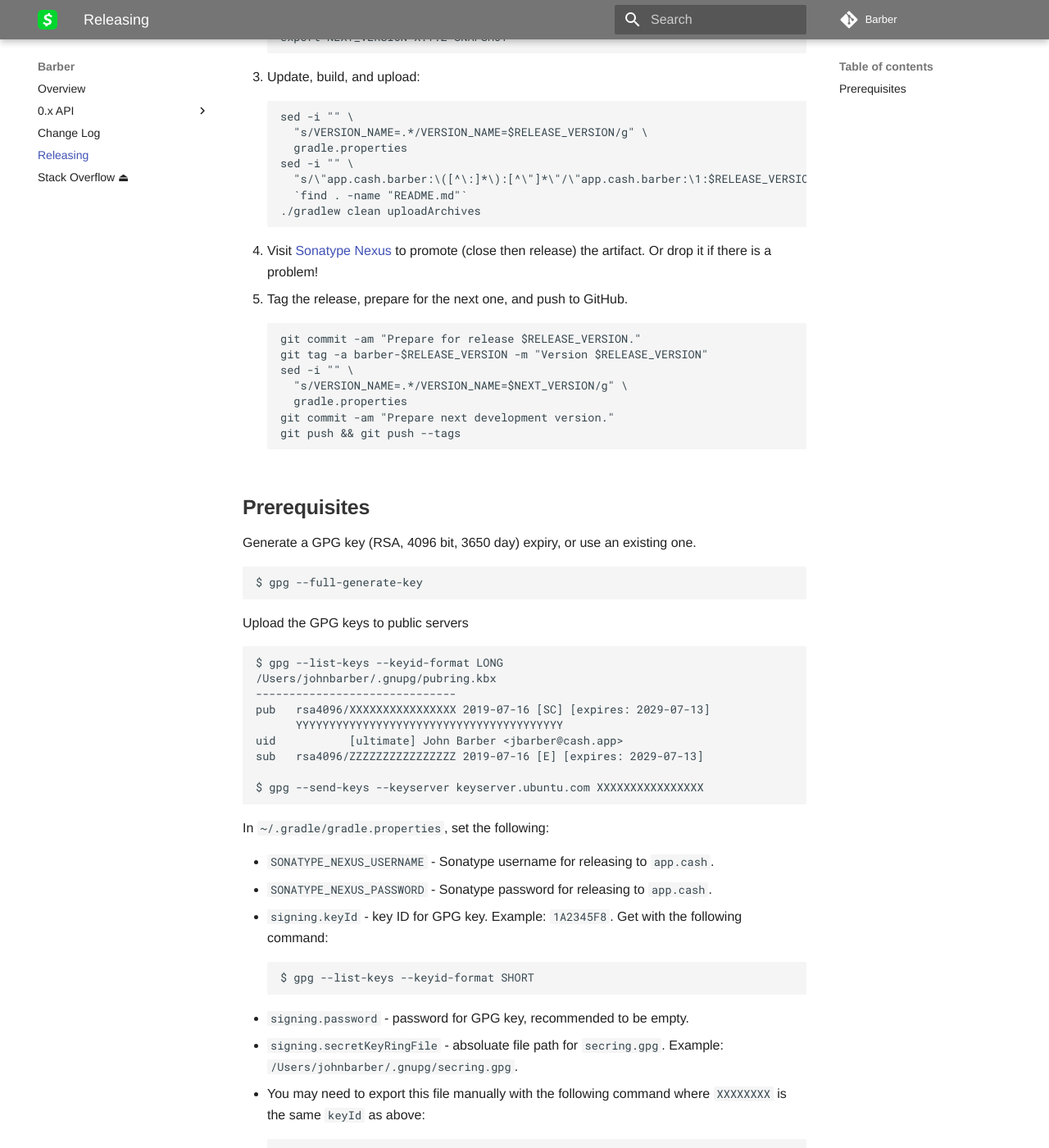
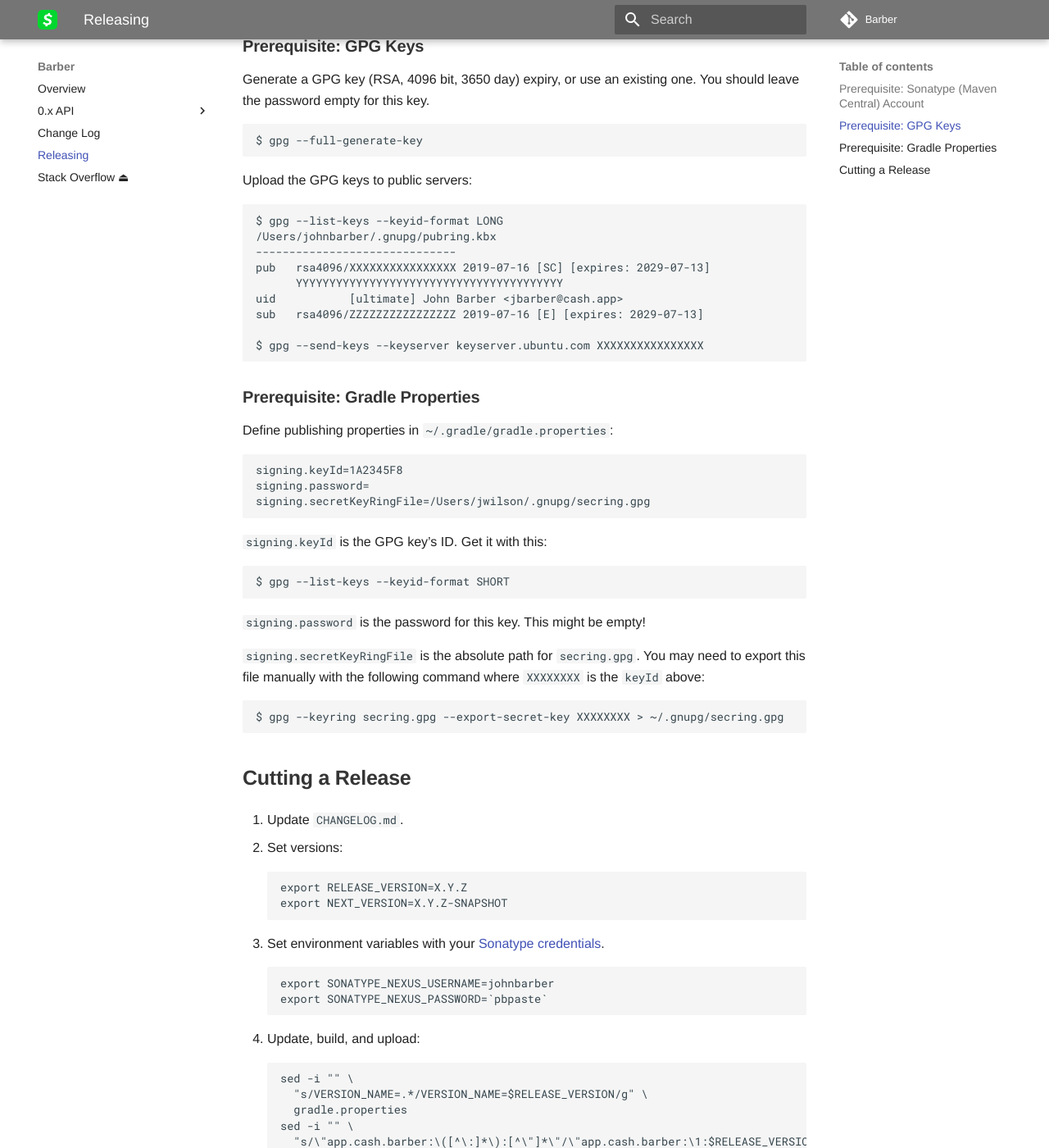
Before and after one commit to cashapp/barber, an MkDocs documentation site: the page built from docs/releasing.md, in a window 1280 px wide and 1400 px high, scrolled down 252 px. Shown: the whole window at 82% size. Built offline with MkDocs 1.6.1 and Material for MkDocs 9.7.7, drawn with Linux system fonts in a browser that asks for light colours; some web fonts are replaced; comment, search, counter and statistics services are not loaded; some of the changed text lies outside the part shown.

Commit message:
Revise the releasing guide
In particular, don't advocate putting passwords in config files.

````diff
--- a/docs/releasing.md
+++ b/docs/releasing.md
@@ -1,51 +1,21 @@
 Releasing
 =========
 
-1. Update `CHANGELOG.md`.
+### Prerequisite: Sonatype (Maven Central) Account
 
-2. Set versions:
+Create an account on the [Sonatype issues site][sonatype_issues]. Ask an existing publisher to open
+an issue requesting publishing permissions for `app.cash` projects.
 
-    ```
-    export RELEASE_VERSION=X.Y.Z
-    export NEXT_VERSION=X.Y.Z-SNAPSHOT
-    ```
+### Prerequisite: GPG Keys
 
-3. Update, build, and upload:
+Generate a GPG key (RSA, 4096 bit, 3650 day) expiry, or use an existing one. You should leave the
+password empty for this key.
 
-    ```
-    sed -i "" \
-      "s/VERSION_NAME=.*/VERSION_NAME=$RELEASE_VERSION/g" \
-      gradle.properties
-    sed -i "" \
-      "s/\"app.cash.barber:\([^\:]*\):[^\"]*\"/\"app.cash.barber:\1:$RELEASE_VERSION\"/g" \
-      `find . -name "README.md"`
-    ./gradlew clean uploadArchives
-    ```
-
-4. Visit [Sonatype Nexus](https://oss.sonatype.org/) to promote (close then release) the artifact. Or drop it if there is a problem!
-
-5. Tag the release, prepare for the next one, and push to GitHub.
-
-    ```
-    git commit -am "Prepare for release $RELEASE_VERSION."
-    git tag -a barber-$RELEASE_VERSION -m "Version $RELEASE_VERSION"
-    sed -i "" \
-      "s/VERSION_NAME=.*/VERSION_NAME=$NEXT_VERSION/g" \
-      gradle.properties
-    git commit -am "Prepare next development version."
-    git push && git push --tags
-    ```
-
-
-Prerequisites
--------------
-
-Generate a GPG key (RSA, 4096 bit, 3650 day) expiry, or use an existing one.
 ```
 $ gpg --full-generate-key
 ```
 
-Upload the GPG keys to public servers
+Upload the GPG keys to public servers:
 
 ```
 $ gpg --list-keys --keyid-format LONG
@@ -59,17 +29,77 @@ sub   rsa4096/ZZZZZZZZZZZZZZZZ 2019-07-16 [E] [expires: 2029-07-13]
 $ gpg --send-keys --keyserver keyserver.ubuntu.com XXXXXXXXXXXXXXXX
 ```
 
-In `~/.gradle/gradle.properties`, set the following:
+### Prerequisite: Gradle Properties
 
- * `SONATYPE_NEXUS_USERNAME` - Sonatype username for releasing to `app.cash`.
- * `SONATYPE_NEXUS_PASSWORD` - Sonatype password for releasing to `app.cash`.
- * `signing.keyId` - key ID for GPG key. Example: `1A2345F8`. Get with the following command:
+Define publishing properties in `~/.gradle/gradle.properties`:
+
+```
+signing.keyId=1A2345F8
+signing.password=
+signing.secretKeyRingFile=/Users/jwilson/.gnupg/secring.gpg
+```
+
+`signing.keyId` is the GPG key's ID. Get it with this:
+
    ```
    $ gpg --list-keys --keyid-format SHORT
    ```
- * `signing.password` - password for GPG key, recommended to be empty.
- * `signing.secretKeyRingFile` - absoluate file path for `secring.gpg`. Example: `/Users/johnbarber/.gnupg/secring.gpg`.
-   * You may need to export this file manually with the following command where `XXXXXXXX` is the same `keyId` as above:
-     ```
-     $ gpg --keyring secring.gpg --export-secret-key XXXXXXXX > ~/.gnupg/secring.gpg
-     ```
+
+`signing.password` is the password for this key. This might be empty!
+
+`signing.secretKeyRingFile` is the absolute path for `secring.gpg`. You may need to export this
+file manually with the following command where `XXXXXXXX` is the `keyId` above:
+
+   ```
+   $ gpg --keyring secring.gpg --export-secret-key XXXXXXXX > ~/.gnupg/secring.gpg
+   ```
+
+
+Cutting a Release
+-----------------
+
+1. Update `CHANGELOG.md`.
+
+2. Set versions:
+
+    ```
+    export RELEASE_VERSION=X.Y.Z
+    export NEXT_VERSION=X.Y.Z-SNAPSHOT
+    ```
+
+3. Set environment variables with your [Sonatype credentials][sonatype_issues].
+
+    ```
+    export SONATYPE_NEXUS_USERNAME=johnbarber
+    export SONATYPE_NEXUS_PASSWORD=`pbpaste`
+    ```
+
+4. Update, build, and upload:
+
+    ```
+    sed -i "" \
+      "s/VERSION_NAME=.*/VERSION_NAME=$RELEASE_VERSION/g" \
+      gradle.properties
+    sed -i "" \
+      "s/\"app.cash.barber:\([^\:]*\):[^\"]*\"/\"app.cash.barber:\1:$RELEASE_VERSION\"/g" \
+      `find . -name "README.md"`
+    ./gradlew clean uploadArchives
+    ```
+
+5. Visit [Sonatype Nexus][sonatype_nexus] to promote (close then release) the artifact. Or drop it
+   if there is a problem!
+
+6. Tag the release, prepare for the next one, and push to GitHub.
+
+    ```
+    git commit -am "Prepare for release $RELEASE_VERSION."
+    git tag -a barber-$RELEASE_VERSION -m "Version $RELEASE_VERSION"
+    sed -i "" \
+      "s/VERSION_NAME=.*/VERSION_NAME=$NEXT_VERSION/g" \
+      gradle.properties
+    git commit -am "Prepare next development version."
+    git push && git push --tags
+    ```
+
+ [sonatype_issues]: https://issues.sonatype.org/
+ [sonatype_nexus]: https://oss.sonatype.org/
````
